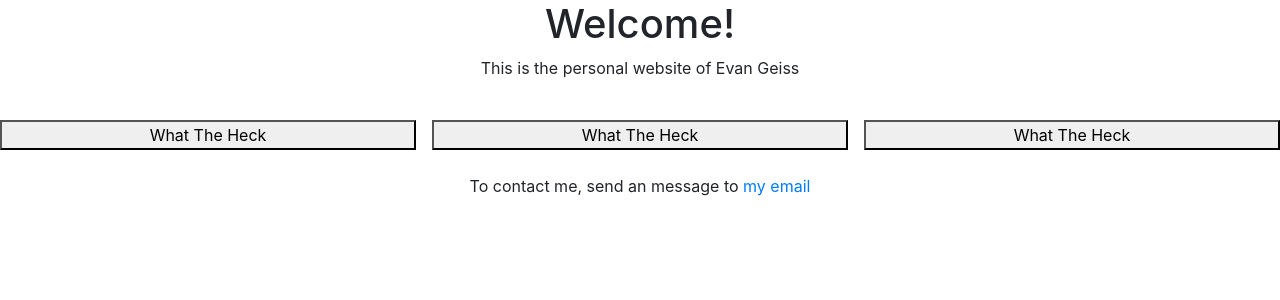
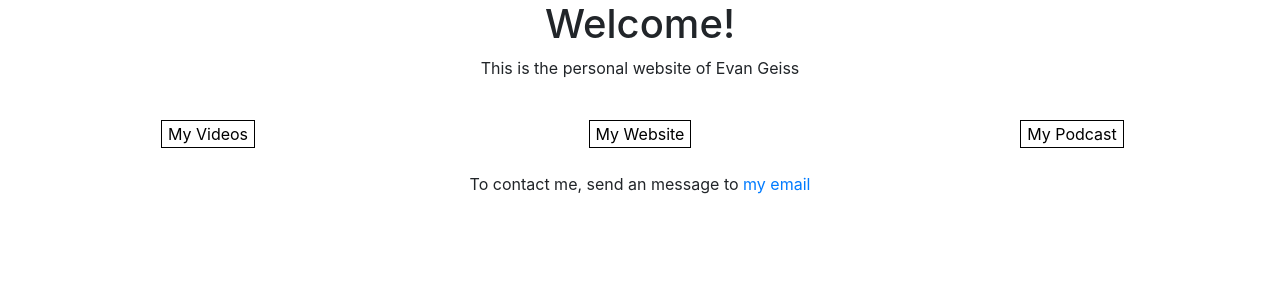
Before and after one commit to EvanGeiss/EvanGeiss.github.io, a PHP site: page / in a window 1280 px wide. Shown: the top 300 px of the page. Run offline with PHP 8.4, Linux system fonts and the light colour scheme.

Commit message:
Added button functionality

```diff
--- a/index.html
+++ b/index.html
@@ -16,9 +16,9 @@
 
         <br>
 	    <div class="wrapper">
-		    <button>What The Heck</button>
-		    <button>What The Heck</button>
-		    <button>What The Heck</button>
+            <a href="Video/index.html"><button class="videos">My Videos</button></a>
+            <a href="Website/index.html"><button class="website">My Website</button></a>
+            <a href="MyPodcast/index.html"><button  class="podcast">My Podcast</button></a>
 	    </div>
         <br>
 
--- a/style.css
+++ b/style.css
@@ -12,9 +12,47 @@ body{
 
     grid-template-columns: repeat(3, 1fr);
     grid-gap: 1em;
-
 }
 
 .wrapper > div {
     padding: 1em;
 }
+
+.videos{
+    transition-duration: 0.5s;
+
+    border: 1px solid black;
+    background-color: white;
+}
+
+.videos:hover {
+    background-color: blueviolet;
+    border: 1px solid blueviolet;
+    color: white;
+}
+
+.website{
+    transition-duration: 0.5s;
+
+    border: 1px solid black;
+    background-color: white;
+}
+
+.website:hover {
+    background-color: blueviolet;
+    border: 1px solid blueviolet;
+    color: white;
+}
+
+.podcast{
+    transition-duration: 0.5s;
+
+    border: 1px solid black;
+    background-color: white;
+}
+
+.podcast:hover {
+    background-color: blueviolet;
+    border: 1px solid blueviolet;
+    color: white;
+}
```
